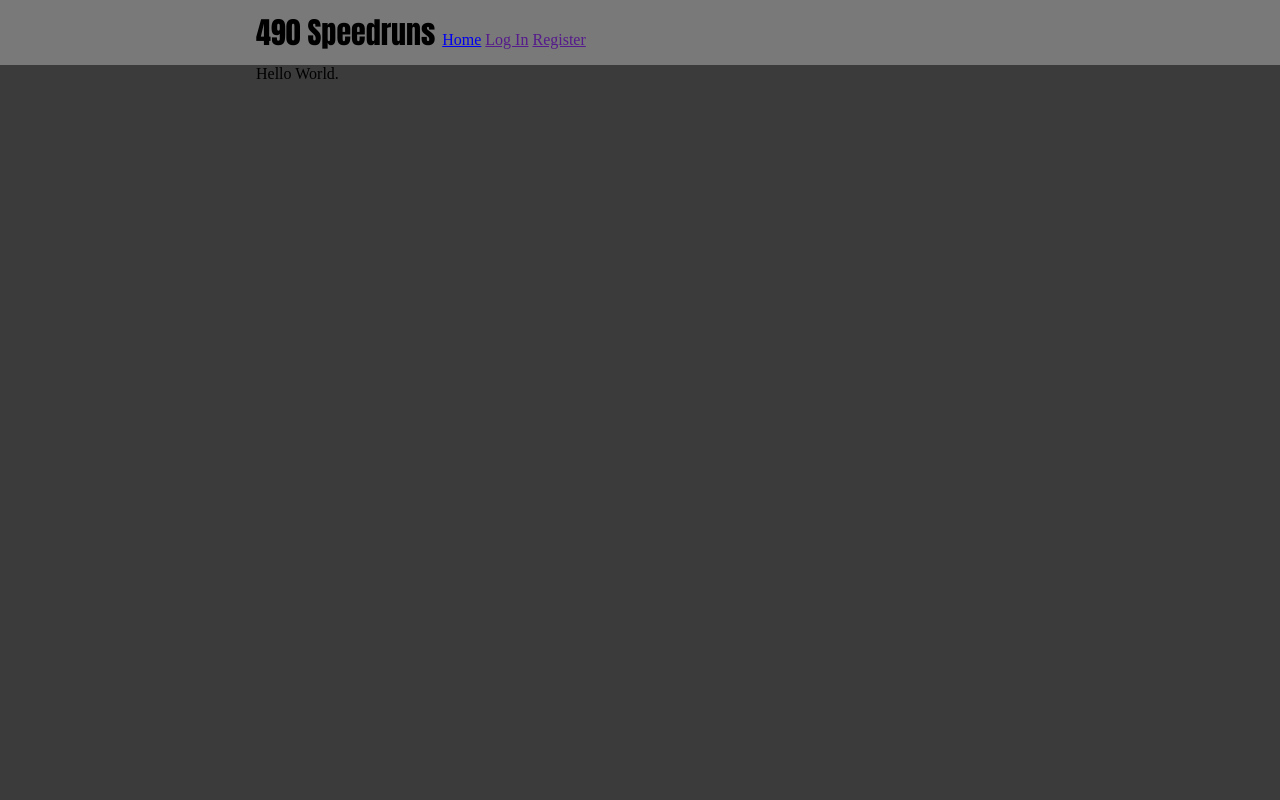
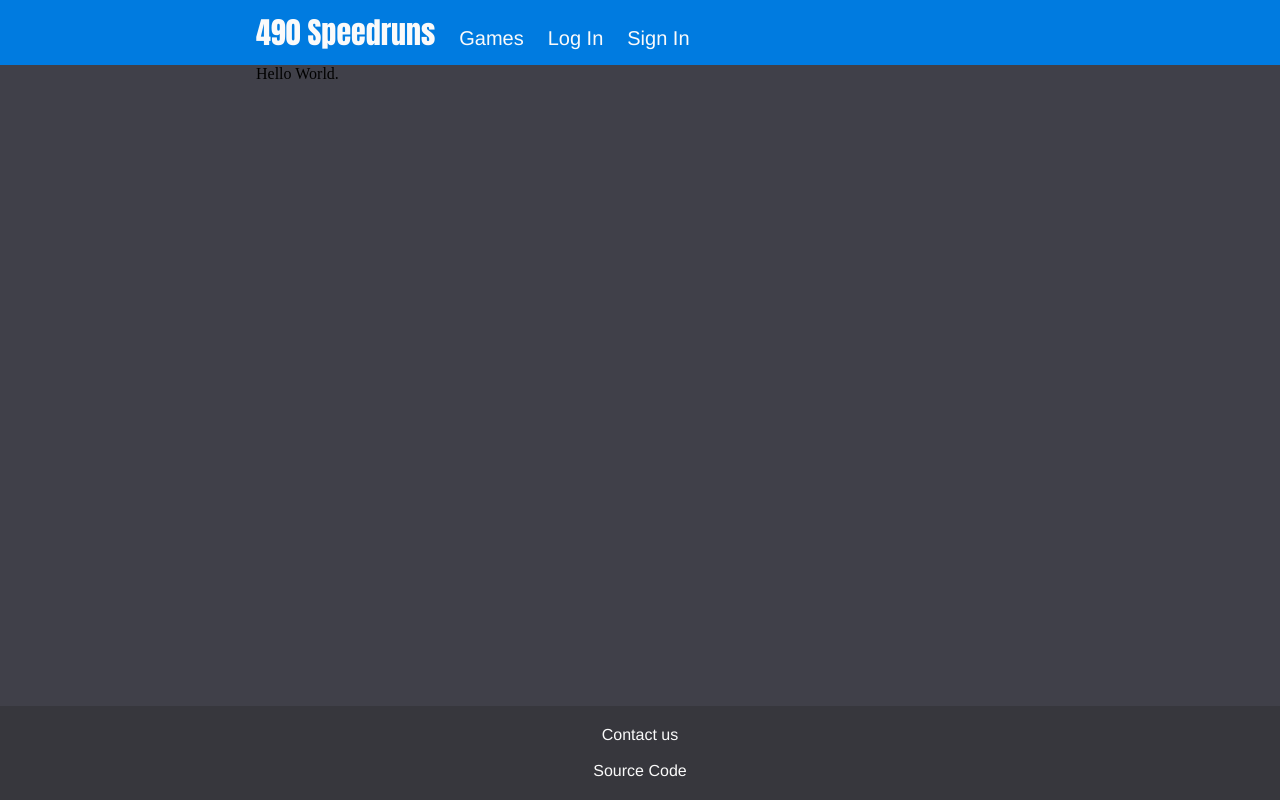
Before and after one commit to AnthonyvW/WebDevFinalProj, a Django app: page / in a window 1280 px wide. Run offline with Django 4.2, Linux system fonts and the light colour scheme.

Commit message:
added contact us page

```diff
--- a/SpeedrunningSite/speedrun/static/490Speedruns.css
+++ b/SpeedrunningSite/speedrun/static/490Speedruns.css
@@ -1,18 +1,42 @@
+.speedrun-nav-text {
+    font-size: 20px;
+    color: rgb(250, 250, 250);
+    text-decoration: none;
+    font-family: 'Franklin Gothic Medium', 'Arial Narrow', Arial, sans-serif;
+    padding-right: 20px;
+}
+
 .speedrun-title {
     font-size: 30px;
     font-family: Impact, Haettenschweiler, 'Arial Narrow Bold', sans-serif;
 }
+
 nav {
-    background-color: #797979;
+    background-color: #007be0;
     padding: 10px;
     padding-left: 20%;
     padding-right: 20%;
 }
 body {
     margin: 0px;
-    background-color: #3b3b3b;
+    background-color: #404049;
 }
 main {
     margin-left: 20%;
     margin-right: 20%;
 }
+footer {
+    background: #37373d;
+    padding: 20px 0 20px 0;
+    position: absolute;
+    bottom: 0;
+    width: 100%;
+    text-align: center;
+    font-family: 'Franklin Gothic Medium', 'Arial Narrow', Arial, sans-serif;
+}
+
+.speedrun-footer-text {
+    font-size: 16px;
+    color: rgb(250, 250, 250);
+    text-decoration: none;
+}
--- a/SpeedrunningSite/speedrun/templates/layout.html
+++ b/SpeedrunningSite/speedrun/templates/layout.html
@@ -11,19 +11,19 @@
     <body>
         <header>
             <nav>
-                <span class="speedrun-title">
-                    490 Speedruns
+                <span>
+                    <a class = "speedrun-nav-text speedrun-title" href="{% url 'index' %}">490 Speedruns</a>
                 </span>
                 <span>
-                    <a href="{% url 'index' %}">Home</a>
+                    <a class = "speedrun-nav-text"  href="{% url 'index' %}">Games</a>
                 </span>
                 <span>
                     {% if user.is_authenticated %}
                         Welcome <strong>{{ user.username }}!</strong>
-                        <a href="">Log Out</a>
+                        <a class = "speedrun-nav-text" href="">Log Out</a>
                     {% else %}
-                        <a href="">Log In</a>
-                        <a href="">Register</a>
+                        <a class = "speedrun-nav-text" href="">Log In</a>
+                        <a class = "speedrun-nav-text" href="">Sign In</a>
                     {% endif %}
                 </span>
             </nav>
@@ -32,6 +32,17 @@
             {% block main %}
             {% endblock %}
         </main>
+        <footer>
+            <span>
+                <a class = "speedrun-footer-text" href="{% url 'contact_us' %}">Contact us</a>
+            </span>
+            <br>
+            <br>
+            <span>
+                <a class = "speedrun-footer-text" href="https://github.com/AnthonyvW/WebDevFinalProj">Source Code</a>
+            </span>
+
+        </footer>
     </body>
 
 </html>
--- a/SpeedrunningSite/speedrun/urls.py
+++ b/SpeedrunningSite/speedrun/urls.py
@@ -8,4 +8,5 @@ urlpatterns = [
     #path("register/", views.register_view, name="register"),
 
     path("", views.index, name="index"),
+    path("contact_us", views.contact_us, name="contact_us"),
 ]
--- a/SpeedrunningSite/speedrun/views.py
+++ b/SpeedrunningSite/speedrun/views.py
@@ -2,3 +2,6 @@ from django.shortcuts import render
 
 def index(request):
     return render(request, "index.html")
+
+def contact_us(request):
+    return render(request, "contact_us.html")
```
Also changed, not shown: SpeedrunningSite/speedrun/templates/contact_us.html (added, +8 -0 lines).
